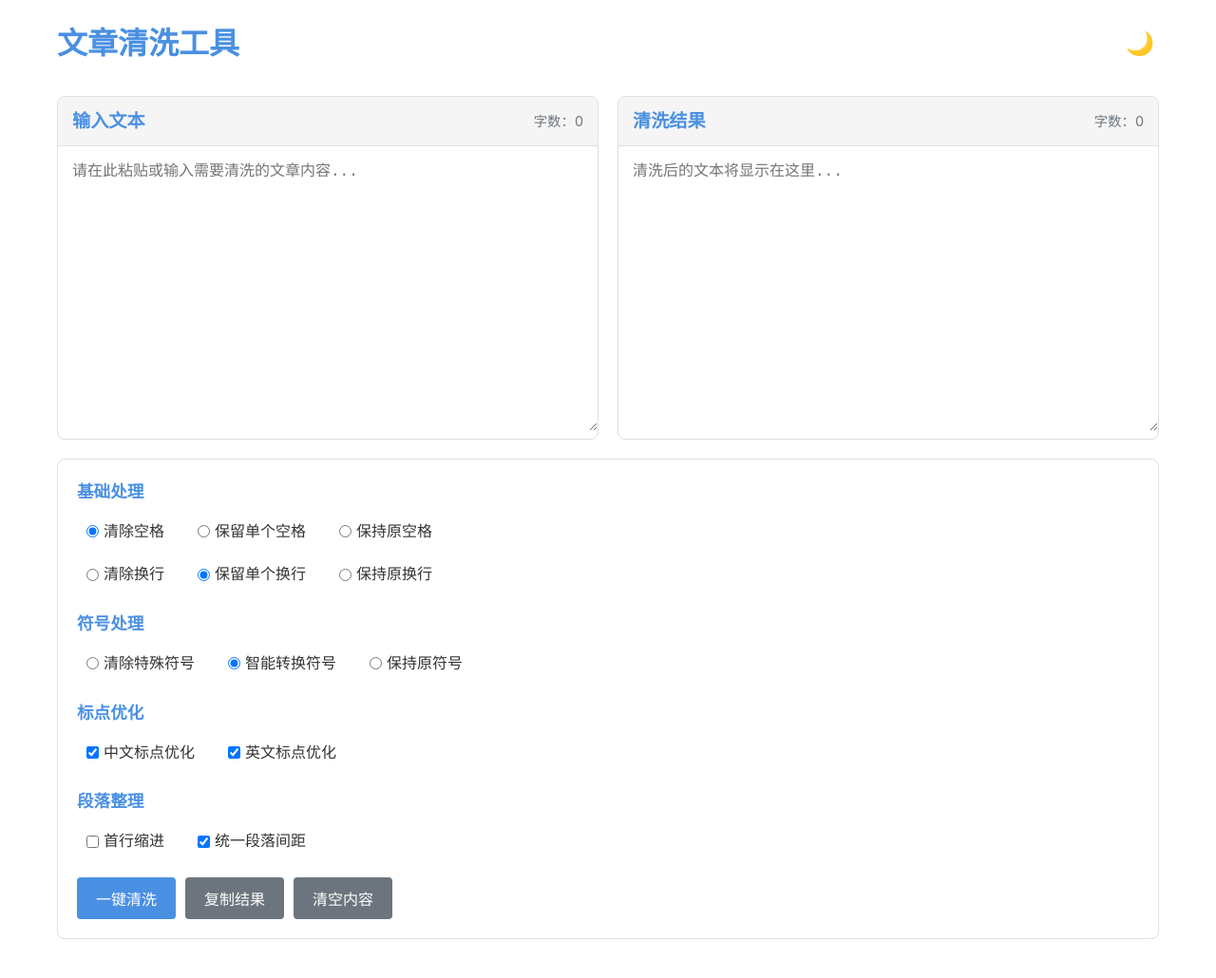
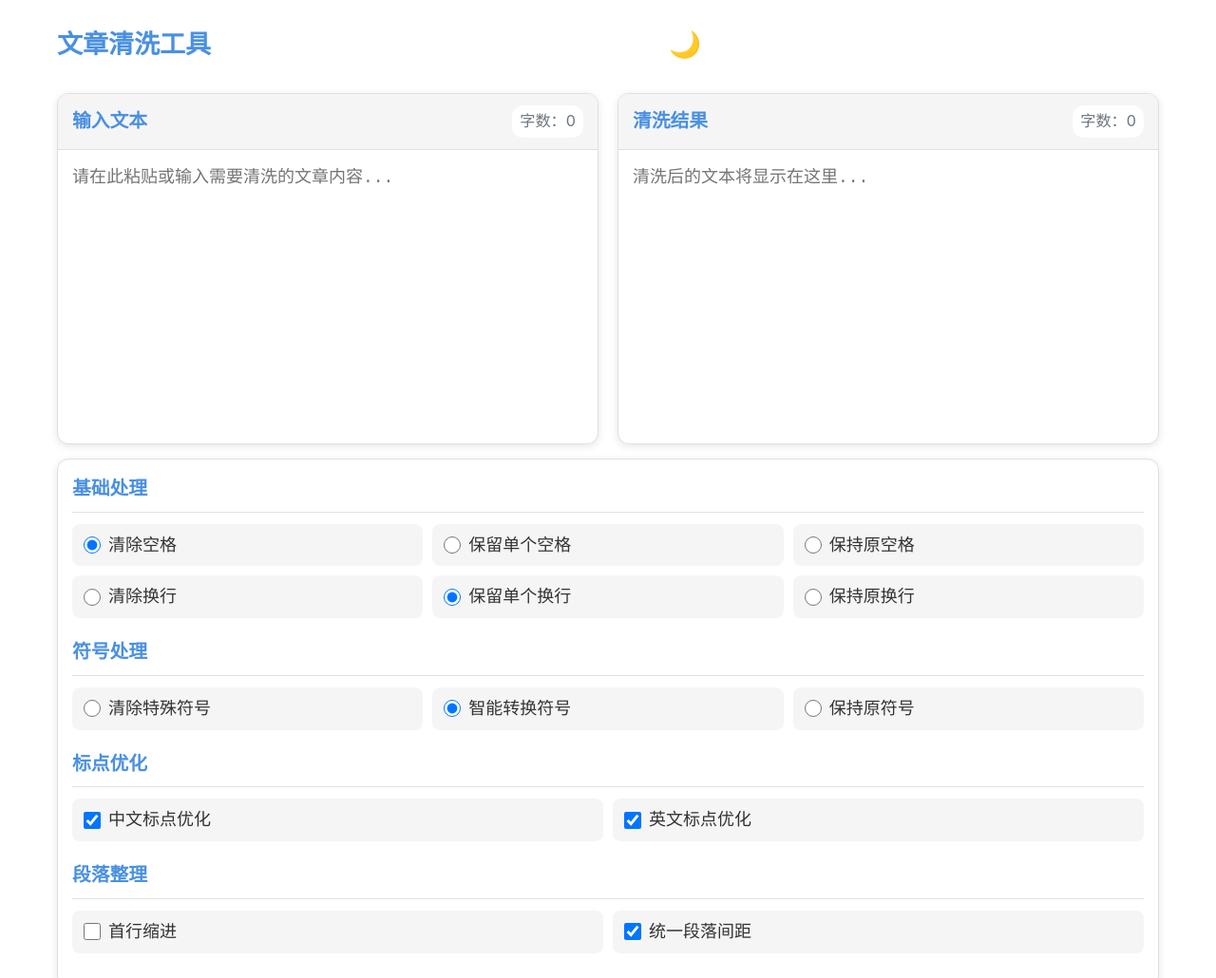
Before and after one commit to cmw1738589036/text-cleaner, a plain HTML site: page index.html in a window 1280 px wide. Shown: the top 1030 px of the page at 95% size. Before the commit the page ends 1009 px from the top, so only its background shows below. Drawn offline with Linux system fonts and the light colour scheme.

Commit message:
Add files via upload

```diff
--- a/index.html
+++ b/index.html
@@ -2,7 +2,10 @@
 <html lang="zh-CN">
 <head>
     <meta charset="UTF-8">
-    <meta name="viewport" content="width=device-width, initial-scale=1.0">
+    <meta name="viewport" content="width=device-width, initial-scale=1.0, viewport-fit=cover">
+    <meta name="theme-color" content="#4a90e2">
+    <meta name="apple-mobile-web-app-capable" content="yes">
+    <meta name="apple-mobile-web-app-status-bar-style" content="default">
     <title>文章清洗工具</title>
     <link rel="stylesheet" href="styles.css">
 </head>
@@ -10,7 +13,7 @@
     <div class="container">
         <header>
             <h1>文章清洗工具</h1>
-            <button id="themeToggle" class="theme-toggle">🌙</button>
+            <button id="themeToggle" class="theme-toggle" aria-label="切换主题">🌙</button>
         </header>
 
         <main>
@@ -20,7 +23,7 @@
                         <h2>输入文本</h2>
                         <span class="char-count">字数：<span id="inputCharCount">0</span></span>
                     </div>
-                    <textarea id="inputText" placeholder="请在此粘贴或输入需要清洗的文章内容..."></textarea>
+                    <textarea id="inputText" placeholder="请在此粘贴或输入需要清洗的文章内容..." aria-label="输入文本"></textarea>
                 </div>
 
                 <div class="output-section">
@@ -28,7 +31,7 @@
                         <h2>清洗结果</h2>
                         <span class="char-count">字数：<span id="outputCharCount">0</span></span>
                     </div>
-                    <textarea id="outputText" readonly placeholder="清洗后的文本将显示在这里..."></textarea>
+                    <textarea id="outputText" readonly placeholder="清洗后的文本将显示在这里..." aria-label="清洗结果"></textarea>
                 </div>
             </div>
 
@@ -38,29 +41,29 @@
                     <div class="option-row">
                         <label>
                             <input type="radio" name="spaceOption" value="remove" checked>
-                            清除空格
+                            <span>清除空格</span>
                         </label>
                         <label>
                             <input type="radio" name="spaceOption" value="single">
-                            保留单个空格
+                            <span>保留单个空格</span>
                         </label>
                         <label>
                             <input type="radio" name="spaceOption" value="keep">
-                            保持原空格
+                            <span>保持原空格</span>
                         </label>
                     </div>
                     <div class="option-row">
                         <label>
                             <input type="radio" name="lineOption" value="remove">
-                            清除换行
+                            <span>清除换行</span>
                         </label>
                         <label>
                             <input type="radio" name="lineOption" value="single" checked>
-                            保留单个换行
+                            <span>保留单个换行</span>
                         </label>
                         <label>
                             <input type="radio" name="lineOption" value="keep">
-                            保持原换行
+                            <span>保持原换行</span>
                         </label>
                     </div>
                 </div>
@@ -70,15 +73,15 @@
                     <div class="option-row">
                         <label>
                             <input type="radio" name="symbolOption" value="remove">
-                            清除特殊符号
+                            <span>清除特殊符号</span>
                         </label>
                         <label>
                             <input type="radio" name="symbolOption" value="smart" checked>
-                            智能转换符号
+                            <span>智能转换符号</span>
                         </label>
                         <label>
                             <input type="radio" name="symbolOption" value="keep">
-                            保持原符号
+                            <span>保持原符号</span>
                         </label>
                     </div>
                 </div>
@@ -88,11 +91,11 @@
                     <div class="option-row">
                         <label>
                             <input type="checkbox" id="chinesePunctuation" checked>
-                            中文标点优化
+                            <span>中文标点优化</span>
                         </label>
                         <label>
                             <input type="checkbox" id="englishPunctuation" checked>
-                            英文标点优化
+                            <span>英文标点优化</span>
                         </label>
                     </div>
                 </div>
@@ -102,20 +105,20 @@
                     <div class="option-row">
                         <label>
                             <input type="checkbox" id="indentFirstLine">
-                            首行缩进
+                            <span>首行缩进</span>
                         </label>
                         <label>
                             <input type="checkbox" id="uniformSpacing" checked>
-                            统一段落间距
+                            <span>统一段落间距</span>
                         </label>
                     </div>
                 </div>
+            </div>
 
-                <div class="button-group">
-                    <button id="processBtn" class="primary-btn">一键清洗</button>
-                    <button id="copyBtn" class="secondary-btn">复制结果</button>
-                    <button id="clearBtn" class="secondary-btn">清空内容</button>
-                </div>
+            <div class="button-group">
+                <button id="processBtn" class="primary-btn" aria-label="一键清洗">一键清洗</button>
+                <button id="copyBtn" class="secondary-btn" aria-label="复制结果">复制结果</button>
+                <button id="clearBtn" class="secondary-btn" aria-label="清空内容">清空内容</button>
             </div>
         </main>
     </div>
--- a/styles.css
+++ b/styles.css
@@ -7,6 +7,7 @@
     --border-color: #e0e0e0;
     --hover-color: #f5f5f5;
     --shadow-color: rgba(0, 0, 0, 0.1);
+    --safe-area-inset-bottom: env(safe-area-inset-bottom, 0px);
 }
 
 [data-theme="dark"] {
@@ -24,6 +25,11 @@
     margin: 0;
     padding: 0;
     box-sizing: border-box;
+    -webkit-tap-highlight-color: transparent;
+}
+
+html {
+    font-size: 16px;
 }
 
 body {
@@ -32,23 +38,32 @@ body {
     color: var(--text-color);
     background-color: var(--background-color);
     transition: background-color 0.3s, color 0.3s;
+    min-height: 100vh;
+    padding-bottom: calc(60px + var(--safe-area-inset-bottom));
 }
 
 .container {
     max-width: 1200px;
     margin: 0 auto;
-    padding: 20px;
+    padding: 15px;
 }
 
 header {
     display: flex;
     justify-content: space-between;
     align-items: center;
-    margin-bottom: 30px;
+    margin-bottom: 20px;
+    padding: 10px 0;
+    position: sticky;
+    top: 0;
+    background-color: var(--background-color);
+    z-index: 100;
+    backdrop-filter: blur(10px);
+    -webkit-backdrop-filter: blur(10px);
 }
 
 h1 {
-    font-size: 2rem;
+    font-size: 1.5rem;
     color: var(--primary-color);
 }
 
@@ -57,59 +72,70 @@ h1 {
     border: none;
     font-size: 1.5rem;
     cursor: pointer;
-    padding: 5px;
+    padding: 8px;
     border-radius: 50%;
-    transition: background-color 0.3s;
+    transition: all 0.3s;
+    width: 40px;
+    height: 40px;
+    display: flex;
+    align-items: center;
+    justify-content: center;
 }
 
-.theme-toggle:hover {
+.theme-toggle:hover,
+.theme-toggle:active {
     background-color: var(--hover-color);
 }
 
 .editor-container {
     display: grid;
-    grid-template-columns: 1fr 1fr;
-    gap: 20px;
-    margin-bottom: 20px;
+    grid-template-columns: 1fr;
+    gap: 15px;
+    margin-bottom: 15px;
 }
 
 .input-section,
 .output-section {
     background-color: var(--background-color);
     border: 1px solid var(--border-color);
-    border-radius: 8px;
+    border-radius: 12px;
     overflow: hidden;
+    box-shadow: 0 2px 8px var(--shadow-color);
 }
 
 .section-header {
     display: flex;
     justify-content: space-between;
     align-items: center;
-    padding: 10px 15px;
+    padding: 12px 15px;
     background-color: var(--hover-color);
     border-bottom: 1px solid var(--border-color);
 }
 
 .section-header h2 {
-    font-size: 1.2rem;
+    font-size: 1.1rem;
     color: var(--primary-color);
 }
 
 .char-count {
     font-size: 0.9rem;
     color: var(--secondary-color);
+    padding: 4px 8px;
+    background-color: var(--background-color);
+    border-radius: 12px;
 }
 
 textarea {
     width: 100%;
-    height: 300px;
+    height: 200px;
     padding: 15px;
     border: none;
-    resize: vertical;
+    resize: none;
     font-size: 1rem;
     line-height: 1.6;
     color: var(--text-color);
     background-color: var(--background-color);
+    -webkit-overflow-scrolling: touch;
 }
 
 textarea:focus {
@@ -119,8 +145,10 @@ textarea:focus {
 .options-panel {
     background-color: var(--background-color);
     border: 1px solid var(--border-color);
-    border-radius: 8px;
-    padding: 20px;
+    border-radius: 12px;
+    padding: 15px;
+    margin-bottom: 70px;
+    box-shadow: 0 2px 8px var(--shadow-color);
 }
 
 .option-group {
@@ -130,48 +158,76 @@ textarea:focus {
 .option-group h3 {
     font-size: 1.1rem;
     color: var(--primary-color);
-    margin-bottom: 10px;
+    margin-bottom: 12px;
+    padding-bottom: 8px;
+    border-bottom: 1px solid var(--border-color);
 }
 
 .option-row {
     display: flex;
     flex-wrap: wrap;
-    gap: 15px;
+    gap: 10px;
     margin-bottom: 10px;
 }
 
 label {
     display: flex;
     align-items: center;
-    gap: 5px;
+    gap: 8px;
     cursor: pointer;
-    padding: 5px 10px;
-    border-radius: 4px;
-    transition: background-color 0.3s;
+    padding: 8px 12px;
+    border-radius: 8px;
+    transition: all 0.3s;
+    background-color: var(--hover-color);
+    flex: 1;
+    min-width: 120px;
+    user-select: none;
 }
 
-label:hover {
-    background-color: var(--hover-color);
+label:active {
+    transform: scale(0.98);
 }
 
 input[type="radio"],
 input[type="checkbox"] {
     cursor: pointer;
+    width: 18px;
+    height: 18px;
+    margin: 0;
 }
 
 .button-group {
     display: flex;
     gap: 10px;
     margin-top: 20px;
+    position: fixed;
+    bottom: 0;
+    left: 0;
+    right: 0;
+    padding: 10px 15px;
+    background-color: var(--background-color);
+    border-top: 1px solid var(--border-color);
+    z-index: 100;
+    padding-bottom: calc(10px + var(--safe-area-inset-bottom));
 }
 
 button {
-    padding: 10px 20px;
+    padding: 12px 20px;
     border: none;
-    border-radius: 4px;
+    border-radius: 8px;
     cursor: pointer;
     font-size: 1rem;
     transition: all 0.3s;
+    flex: 1;
+    font-weight: 500;
+    display: flex;
+    align-items: center;
+    justify-content: center;
+    gap: 8px;
+}
+
+button:active {
+    transform: scale(0.98);
 }
 
 .primary-btn {
@@ -179,7 +235,8 @@ button {
     color: white;
 }
 
-.primary-btn:hover {
+.primary-btn:hover,
+.primary-btn:active {
     opacity: 0.9;
 }
 
@@ -188,7 +245,8 @@ button {
     color: white;
 }
 
-.secondary-btn:hover {
+.secondary-btn:hover,
+.secondary-btn:active {
     opacity: 0.9;
 }
 
@@ -196,21 +254,56 @@ button {
     background-color: var(--success-color) !important;
 }
 
-@media (max-width: 768px) {
-    .editor-container {
-        grid-template-columns: 1fr;
+@media (min-width: 768px) {
+    html {
+        font-size: 18px;
     }
 
-    .option-row {
-        flex-direction: column;
-        gap: 10px;
+    .container {
+        padding: 20px;
+    }
+
+    .editor-container {
+        grid-template-columns: 1fr 1fr;
+        gap: 20px;
+    }
+
+    textarea {
+        height: 300px;
     }
 
     .button-group {
-        flex-direction: column;
+        position: static;
+        padding: 0;
+        background: none;
+        border: none;
     }
 
     button {
-        width: 100%;
+        padding: 10px 20px;
+    }
+
+    .options-panel {
+        margin-bottom: 20px;
     }
 }
+
+/* 添加触摸反馈 */
+@media (hover: none) {
+    .theme-toggle:active,
+    button:active,
+    label:active {
+        opacity: 0.7;
+    }
+}
+
+/* 适配刘海屏 */
+@supports (padding-top: env(safe-area-inset-top)) {
+    .container {
+        padding-top: calc(15px + env(safe-area-inset-top));
+    }
+
+    header {
+        padding-top: calc(10px + env(safe-area-inset-top));
+    }
+}
```
